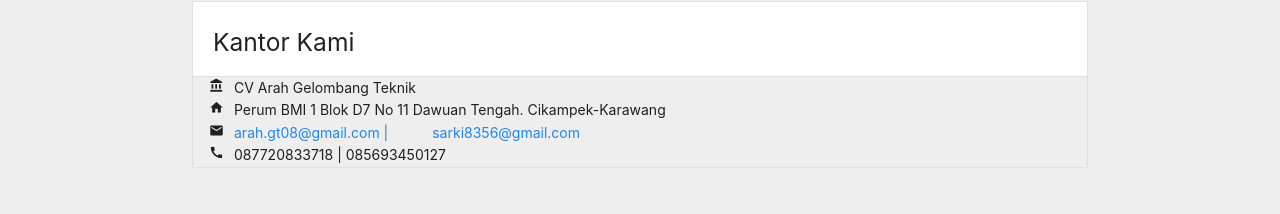
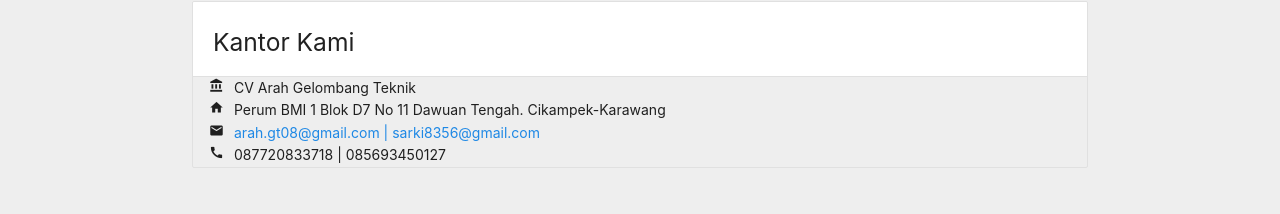
Before and after one commit to agt08/agt08.github.io, a plain HTML site: page index.html in a window 1280 px wide. Shown: the part 2615-2829 px from the top of the page. Drawn offline with Linux system fonts and the light colour scheme; files whose address does not match are found by name.

Commit message:
edit file css

```diff
--- a/css/style.css
+++ b/css/style.css
@@ -72,7 +72,7 @@
 
 }
 #contact span .sarki {
-    margin-left: 40px;
+    padding: 40px;
 
 }
 
```
